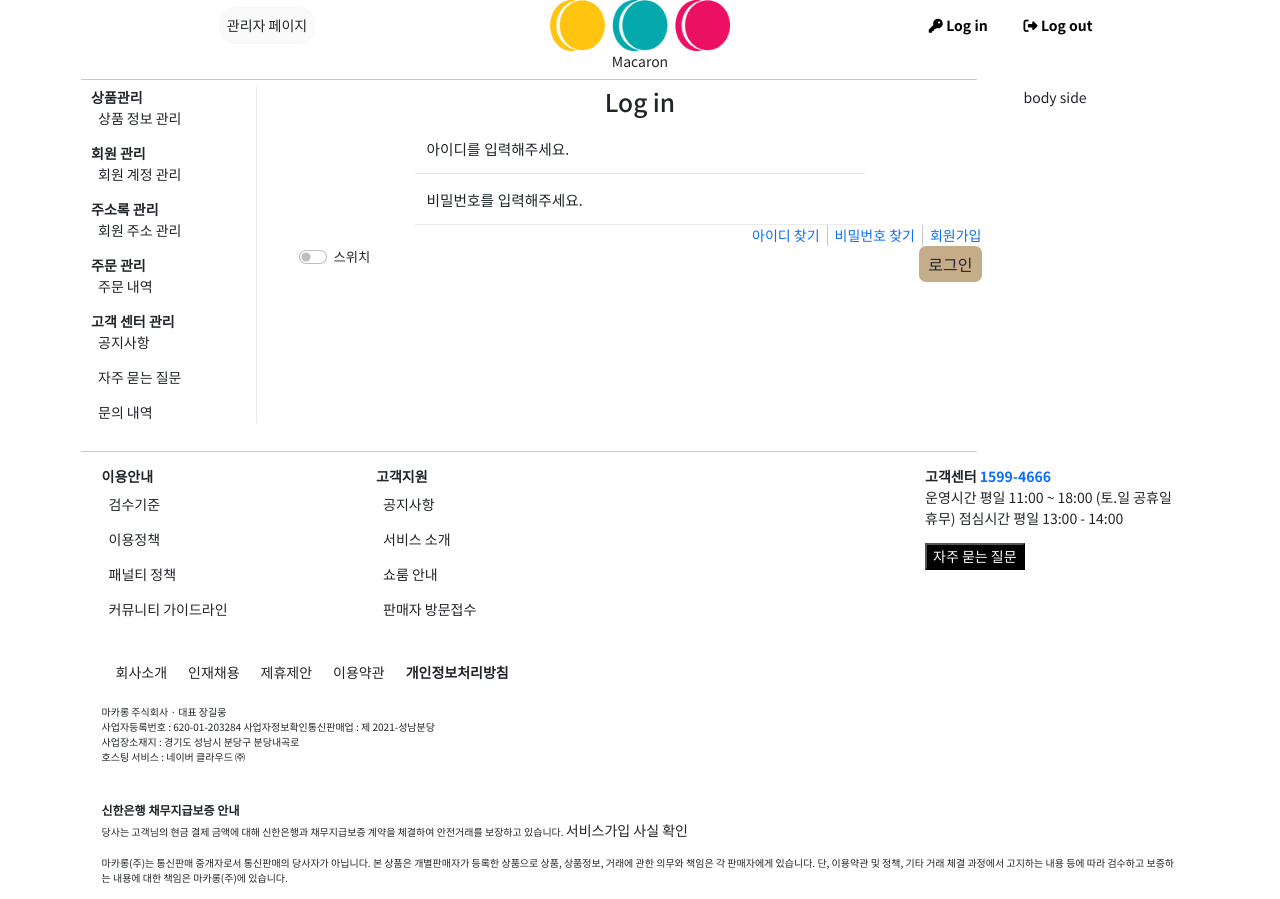
After one commit to KH-IT-Warriors/semi, a Java web app: page /admin/logIn in a window 1280 px wide. The commit adds this page. Run offline with Tomcat 11, a stand-in JSP engine, Linux system fonts and the light colour scheme; some libraries are stand-ins or nearby versions.

Commit message:
Login 페이지 생성 (#50)
* fix: URL encoding type 변경 (ISO-8859-1 -> UTF-8)

* feat: LoginController 생성

* feat: 로그인 페이지 생성 및 연결

```diff
--- a/src/main/java/kr/co/khacademy/semi/model/Criteria.java
+++ b/src/main/java/kr/co/khacademy/semi/model/Criteria.java
@@ -6,6 +6,7 @@ import lombok.RequiredArgsConstructor;
 import lombok.Value;
 
 import javax.servlet.http.HttpServletRequest;
+import java.nio.charset.StandardCharsets;
 import java.util.Optional;
 
 @Value
@@ -37,6 +38,7 @@ public class Criteria {
             .orElse(DEFAULT_TYPE);
 
         String keyword = Optional.ofNullable(req.getParameter("keyword"))
+            .map(k -> new String(k.getBytes(StandardCharsets.ISO_8859_1), StandardCharsets.UTF_8))
             .orElse(DEFAULT_KEYWORD);
 
         return Criteria.builder()
--- /dev/null
+++ b/src/main/webapp/WEB-INF/views/admin/user/login-1.jsp
@@ -0,0 +1,46 @@
+<%@ page language="java" contentType="text/html; charset=UTF-8" pageEncoding="UTF-8" %>
+<%@ taglib prefix="C" uri="http://java.sun.com/jsp/jstl/core" %>
+<%@ page isELIgnored="false" %>
+<div class="container-fluid">
+  <div class="row">
+    <div class="col-12 text-center">
+      <h3>Log in</h3>
+    </div>
+  </div>
+  <div class="row">
+    <div class="col-12 d-flex justify-content-center">
+      <form action="/login" method="post" class="account-form">
+        <div class="form-floating">
+          <input type="text" name="username" id="username" class="form-control input-forms"
+                 placeholder="아이디를 입력해주세요.">
+          <label for="username" class="input-forms-label">아이디를 입력해주세요.</label>
+        </div>
+        <div class="form-floating">
+          <input type="password" name="password" id="password" class="form-control input-forms"
+                 placeholder="비밀번호를 입력해주세요.">
+          <label for="password" class="input-forms-label">비밀번호를 입력해주세요.</label>
+        </div>
+      </form>
+    </div>
+    <div class="col-12">
+      <div class="link-bundle hstack gap-2 justify-content-end">
+        <a href="/account/find_username" class="links">아이디 찾기</a>
+        <div class="vr"></div>
+        <a href="/account/find_password" class="links">비밀번호 찾기</a>
+        <div class="vr"></div>
+        <a href="/account/register" class="links">회원가입</a>
+      </div>
+    </div>
+    <div class="col-12">
+      <div class="login-button d-flex justify-content-between">
+        <div class="form-check form-switch">
+          <input class="form-check-input" type="checkbox" role="switch" id="switch">
+          <label class="form-check-label" for="switch">스위치</label>
+        </div>
+        <button class="btn btn-outline-dark btn-custom" id="do-login">
+          로그인
+        </button>
+      </div>
+    </div>
+  </div>
+</div>
--- a/src/main/webapp/WEB-INF/views/admin/user/login.jsp
+++ b/src/main/webapp/WEB-INF/views/admin/user/login.jsp
@@ -1,60 +1,41 @@
-<%@ page language="java" contentType="text/html; charset=UTF-8" pageEncoding="UTF-8" %>
-<%@ taglib prefix="C" uri="http://java.sun.com/jsp/jstl/core" %>
-<%@ page isELIgnored="false" %>
+<%@ page language="java" contentType="text/html; charset=UTF-8"
+         pageEncoding="UTF-8"%>
 <!DOCTYPE html>
 <html>
+<head>
+  <link rel="stylesheet" href="${pageContext.request.contextPath}/webjars/bootstrap/5.2.3/css/bootstrap.css">
+  <script src="${pageContext.request.contextPath}/webjars/bootstrap/5.2.3/js/bootstrap.bundle.js"></script>
+  <script src="${pageContext.request.contextPath}/webjars/jquery/3.6.4/jquery.js"></script>
+  <script
+    src="https://cdn.jsdelivr.net/npm/@popperjs/core@2.11.6/dist/umd/popper.min.js"
+    integrity="sha384-oBqDVmMz9ATKxIep9tiCxS/Z9fNfEXiDAYTujMAeBAsjFuCZSmKbSSUnQlmh/jp3"
+    crossorigin="anonymous"></script>
+  <link href="https://cdnjs.cloudflare.com/ajax/libs/font-awesome/6.3.0/css/all.min.css" rel="stylesheet">
+  <link href='${pageContext.request.contextPath}/resources/css/register.css' rel='stylesheet'>
+  <title>Register</title>
 
-<head>
-  <title>Login</title>
-  <link href='${pageContext.request.contextPath}/resources/css/bootstrap.css' rel='stylesheet'>
-  <script src='https://cdn.jsdelivr.net/npm/bootstrap@5.2.3/dist/js/bootstrap.min.js'></script>
-  <script src='https://cdn.jsdelivr.net/npm/jquery/dist/jquery.min.js'></script>
-  <link rel="stylesheet" href="${pageContext.request.contextPath}/resources/css/register.css">
 </head>
 
 <body>
-<div class="container-fluid">
-  <div class="row">
-    <div class="col-12 text-center">
-      <h3>Log in</h3>
+
+<div class="container-md">
+  <div class="row header">
+    <jsp:include page="/WEB-INF/views/component/header.jsp"></jsp:include>
+  </div>
+  <div class="row body">
+    <div class="col-md-2 left side">
+      <jsp:include page="/WEB-INF/views/component/leftside.jsp"></jsp:include>
     </div>
+    <div class="col-sm-12 col-md-8">
+      <jsp:include page="/WEB-INF/views/admin/user/login-1.jsp"></jsp:include>
+    </div>
+    <div class="d-none d-md-block col-md-2">body side</div>
   </div>
-  <div class="row">
-    <div class="col-12 d-flex justify-content-center">
-      <form action="/login" method="post" class="account-form">
-        <div class="form-floating">
-          <input type="text" name="username" id="username" class="form-control input-forms mb-4"
-                 placeholder="아이디를 입력해주세요.">
-          <label for="username" class="input-forms-label">아이디를 입력해주세요.</label>
-        </div>
-        <div class="form-floating">
-          <input type="password" name="password" id="password" class="form-control input-forms mb-4"
-                 placeholder="비밀번호를 입력해주세요.">
-          <label for="password" class="input-forms-label">비밀번호를 입력해주세요.</label>
-        </div>
-      </form>
-    </div>
-    <div class="col-12 d-flex justify-content-center">
-      <div class="link-bundle d-flex justify-content-end">
-        <a href="/account/find_username" class="links">아이디 찾기</a>
-        <a href="/account/find_password" class="links">비밀번호 찾기</a>
-        <a href="/account/register" class="links">회원가입</a>
-      </div>
-    </div>
-    <div class="col-12 d-flex justify-content-center">
-      <div class="login-button d-flex justify-content-between">
-        <div class="form-check form-switch">
-          <input class="form-check-input" type="checkbox" role="switch" id="switch">
-          <label class="form-check-label" for="switch">스위치</label>
-        </div>
-        <button class="btn btn-outline-dark btn-custom" id="do-login">
-          로그인
-        </button>
-      </div>
-    </div>
+  <hr class="mt-3 mb-3">
+  <div class="row footer">
+    <jsp:include page="/WEB-INF/views/component/footer.jsp"></jsp:include>
   </div>
 </div>
-<script src="${pageContext.request.contextPath}/resources/js/register.js"></script>
+<script src='${pageContext.request.contextPath}/resources/js/modify.js'></script>
 </body>
-
 </html>
```
Also changed, not shown: src/main/java/kr/co/khacademy/semi/controller/admin/LoginController.java (added, +28 -0 lines).
